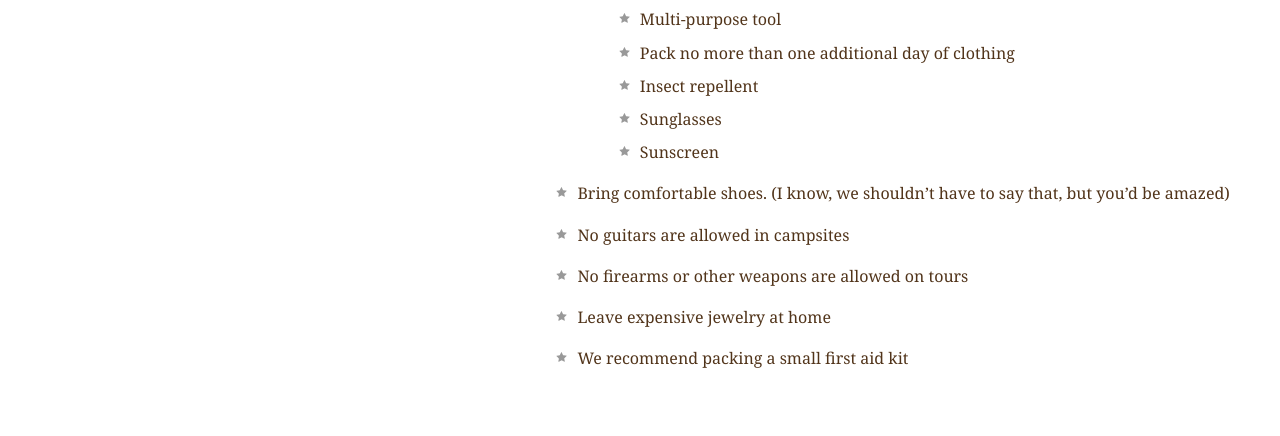
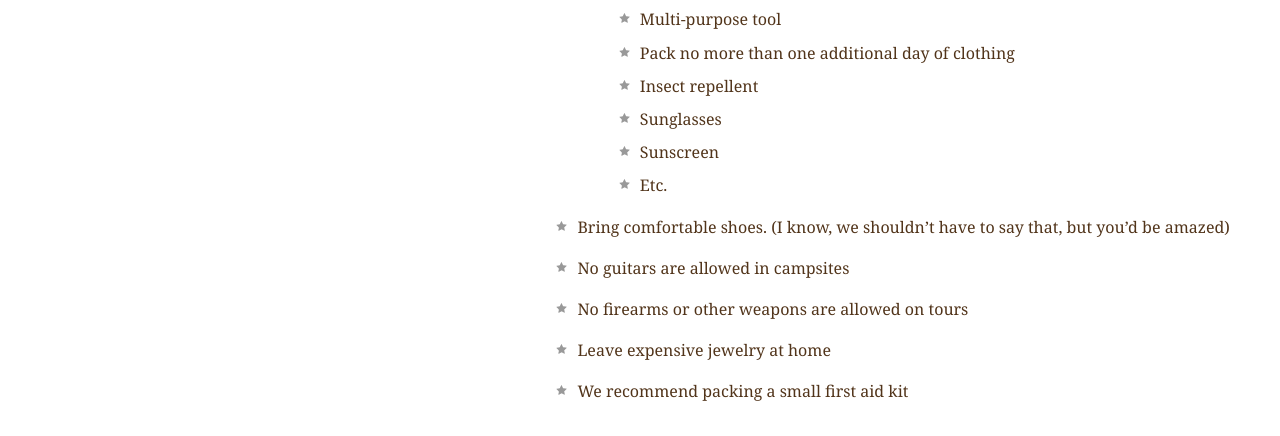
Before and after one commit to kyng-co7/explore_california, a plain HTML site: page resources.html in a window 1280 px wide. Shown: the part 2193-2629 px from the top of the page. Drawn offline with Linux system fonts and the light colour scheme.

```diff
--- a/resources.html
+++ b/resources.html
@@ -104,6 +104,7 @@
                 <li>Insect repellent</li>
                 <li>Sunglasses</li>
                 <li>Sunscreen</li>
+				<li>Etc.</li>
               </ul>
             </li>
             <li>Bring comfortable shoes. (I know, we shouldn’t have to say that, but you’d be amazed)</li>
```
